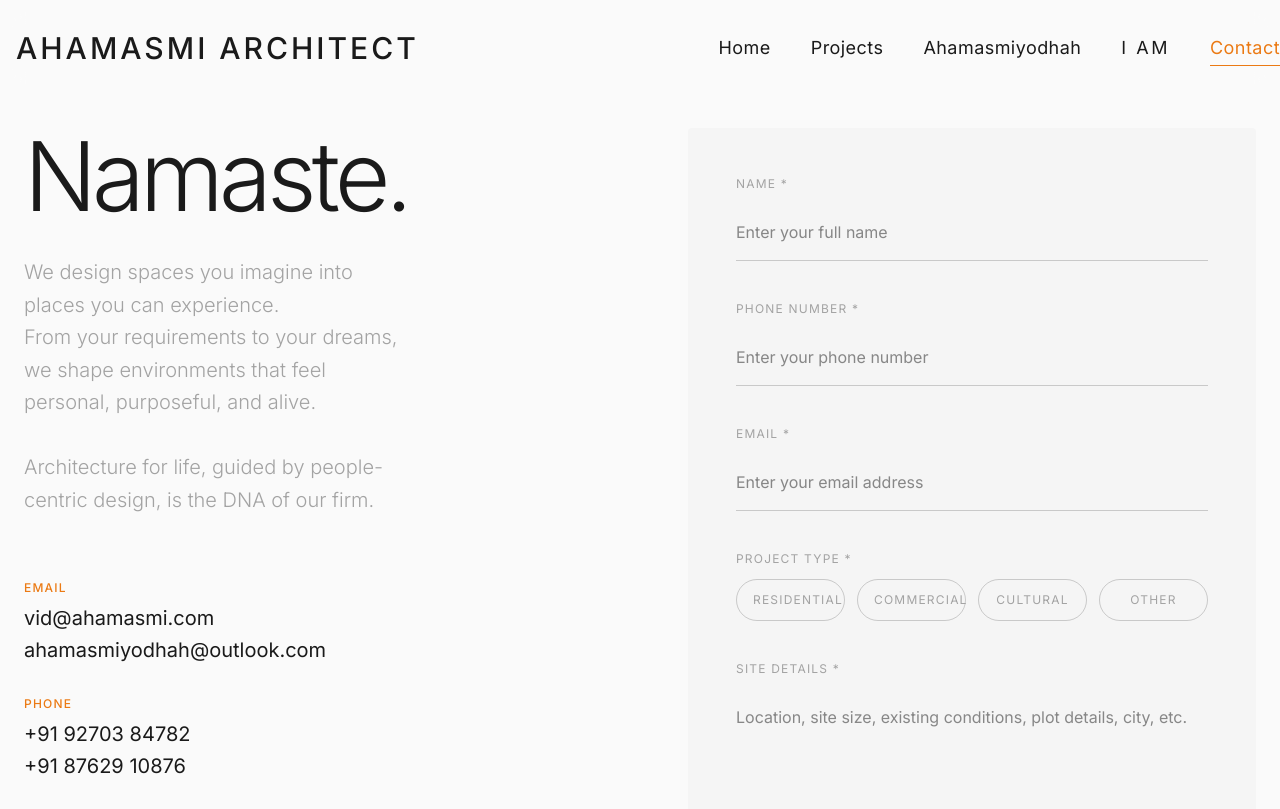
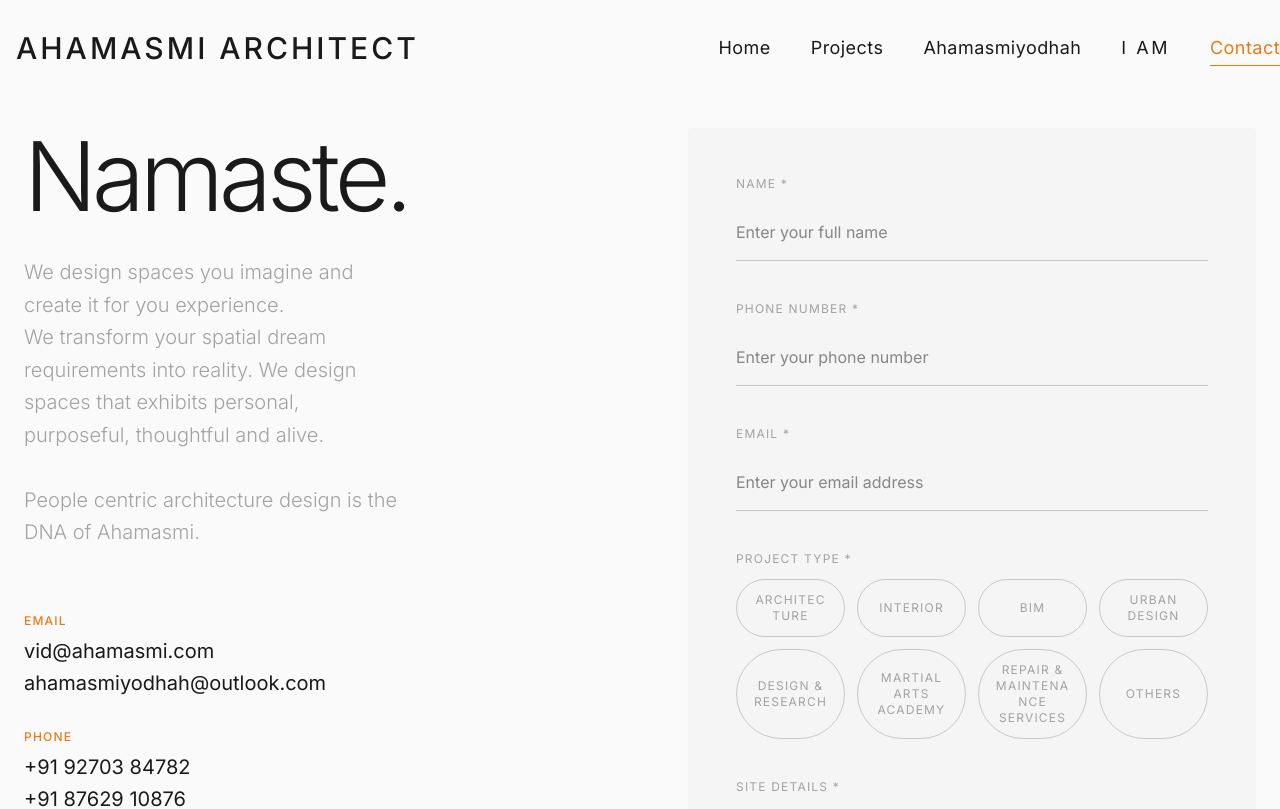
Before and after one commit to aadi654/Ahamasmi-, a Next.js app: page /contact in a window 1280 px wide. Shown: the top 809 px of the page. Built offline with nearby package versions, Linux system fonts and the light colour scheme.

Commit message:
Update contact form and project locations

```diff
--- a/src/app/contact/page.tsx
+++ b/src/app/contact/page.tsx
@@ -12,7 +12,16 @@ const fadeUp: Variants = {
 const MAX_FILES = 5;
 const MAX_FILE_SIZE = 5 * 1024 * 1024;
 const WHATSAPP_NUMBER = "919270384782";
-const PROJECT_TYPES = ["Residential", "Commercial", "Cultural", "Other"] as const;
+const PROJECT_TYPES = [
+  "Architecture",
+  "Interior",
+  "BIM",
+  "Urban Design",
+  "Design & Research",
+  "Martial Arts Academy",
+  "Repair & Maintenance Services",
+  "Others",
+] as const;
 
 type ProjectType = (typeof PROJECT_TYPES)[number] | "";
 
@@ -188,11 +197,11 @@ Thank you.`;
           >
             <h1 className="text-5xl md:text-8xl font-light tracking-tighter mb-8">Namaste.</h1>
             <p className="text-xl text-muted font-light mb-16 max-w-sm leading-relaxed">
-              We design spaces you imagine into places you can experience.<br />
-              From your requirements to your dreams, we shape environments that feel personal, purposeful, and alive.
+              We design spaces you imagine and create it for you experience.<br />
+              We transform your spatial dream requirements into reality. We design spaces that exhibits personal, purposeful, thoughtful and alive.
               <br />
               <br />
-              Architecture for life, guided by people-centric design, is the DNA of our firm.
+              People centric architecture design is the DNA of Ahamasmi.
             </p>
 
             <div className="space-y-8">
@@ -295,7 +304,7 @@ Thank you.`;
                 <p className="block text-muted text-xs uppercase tracking-widest mb-3 group-focus-within:text-saffron transition-colors">
                   Project Type *
                 </p>
-                <div className="grid grid-cols-2 gap-3 sm:grid-cols-4" role="radiogroup" aria-label="Project Type">
+                <div className="grid grid-cols-1 gap-3 sm:grid-cols-2 xl:grid-cols-4" role="radiogroup" aria-label="Project Type">
                   {PROJECT_TYPES.map((projectType) => {
                     const isSelected = formData.projectType === projectType;
 
@@ -306,7 +315,7 @@ Thank you.`;
                         role="radio"
                         aria-checked={isSelected}
                         onClick={() => updateField("projectType", projectType)}
-                        className={`rounded-full border px-4 py-3 text-xs uppercase tracking-widest transition-colors focus:outline-none focus:border-saffron ${
+                        className={`rounded-full border px-4 py-3 text-xs uppercase tracking-widest transition-colors focus:outline-none focus:border-saffron whitespace-normal break-words ${
                           isSelected
                             ? "border-saffron bg-saffron text-background"
                             : "border-foreground/20 text-muted hover:border-saffron hover:text-foreground"
```
Also changed, not shown: src/content/projects.ts (+32 -0 lines).
